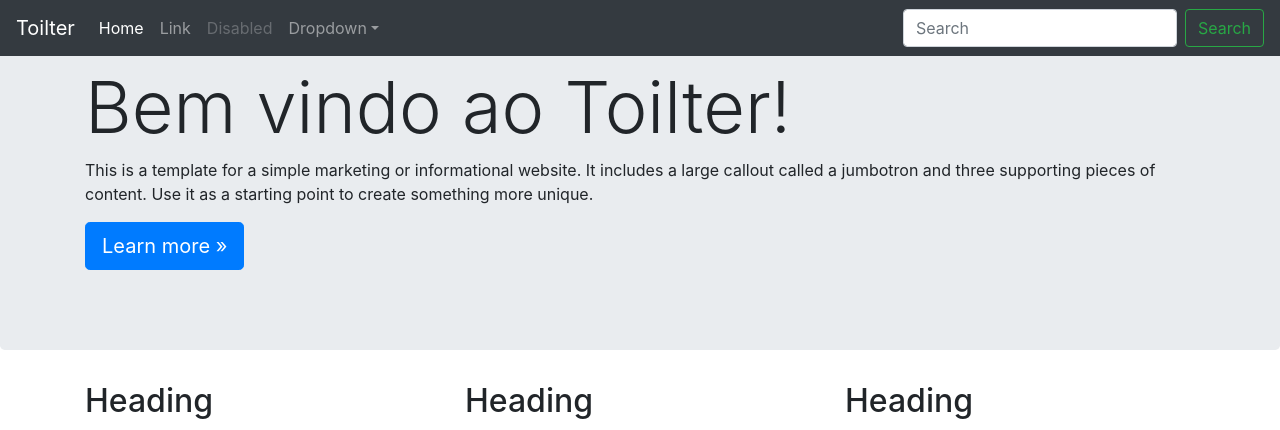
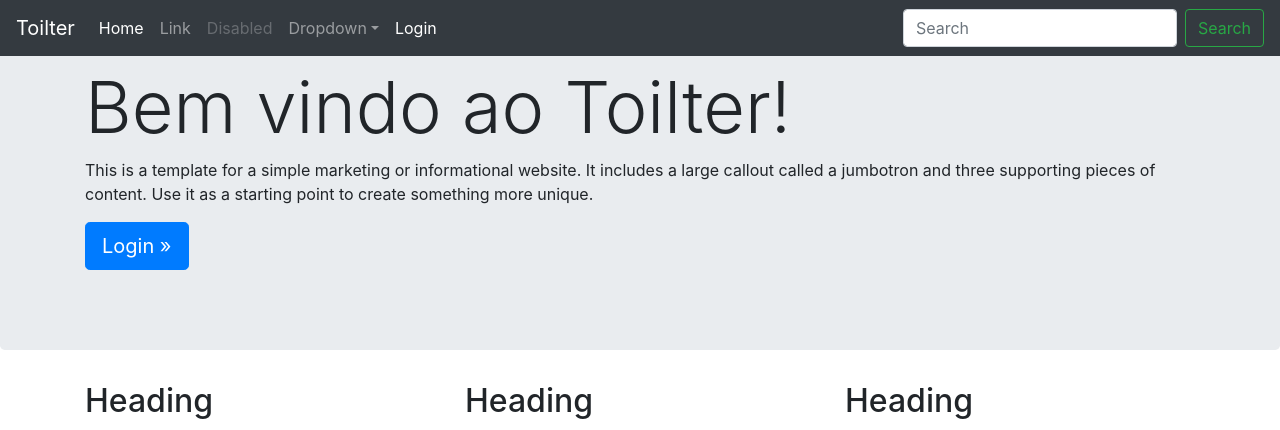
Before and after one commit to britodfbr/incolumepy.curso_flask_rizza, a Flask app: page / in a window 1280 px wide. Shown: the top 430 px of the page. Run offline with Flask 2, Linux system fonts and the light colour scheme; parts of the project's set-up code (start-up, migrations or seed data) failed here and were passed over; some libraries are stand-ins or nearby versions.

Commit message:
Links de navegação entre as páginas

```diff
--- a/app/views/templates/base.html
+++ b/app/views/templates/base.html
@@ -22,7 +22,7 @@
   <div class="collapse navbar-collapse" id="navbarsExampleDefault">
     <ul class="navbar-nav mr-auto">
       <li class="nav-item active">
-        <a class="nav-link" href="#">Home <span class="sr-only">(current)</span></a>
+        <a class="nav-link" href="{{url_for('index')}}">Home <span class="sr-only">(current)</span></a>
       </li>
       <li class="nav-item">
         <a class="nav-link" href="#">Link</a>
@@ -37,6 +37,9 @@
           <a class="dropdown-item" href="#">Another action</a>
           <a class="dropdown-item" href="#">Something else here</a>
         </div>
+      </li>
+      <li class="nav-item active">
+        <a class="nav-link" href="{{ url_for('login') }}">Login <span class="sr-only">(current)</span></a>
       </li>
     </ul>
     <form class="form-inline my-2 my-lg-0">
--- a/app/views/templates/new_index.html
+++ b/app/views/templates/new_index.html
@@ -8,7 +8,7 @@
     <div class="container">
       <h1 class="display-3">Bem vindo ao Toilter!</h1>
       <p>This is a template for a simple marketing or informational website. It includes a large callout called a jumbotron and three supporting pieces of content. Use it as a starting point to create something more unique.</p>
-      <p><a class="btn btn-primary btn-lg" href="#" role="button">Learn more &raquo;</a></p>
+      <p><a class="btn btn-primary btn-lg" href="{{ url_for('login') }}" role="button" >Login &raquo;</a></p>
     </div>
   </div>
 
```
